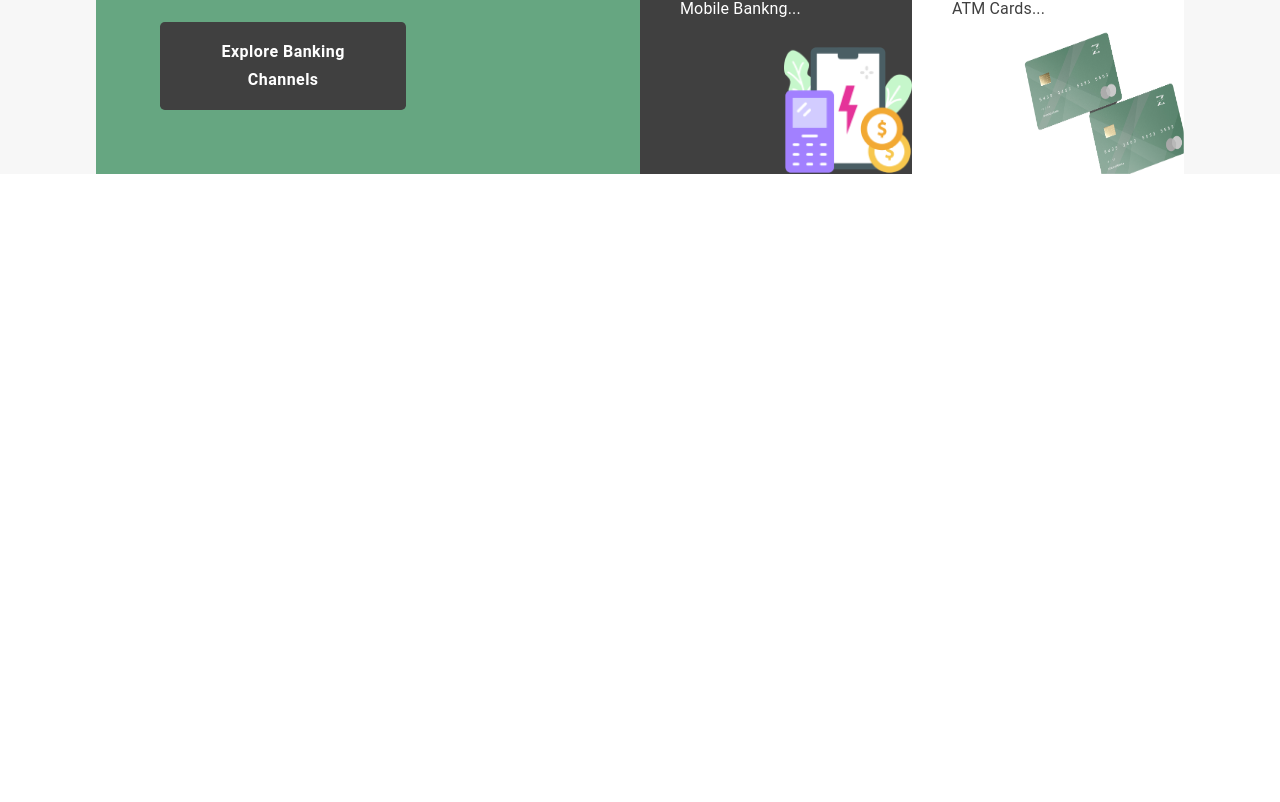
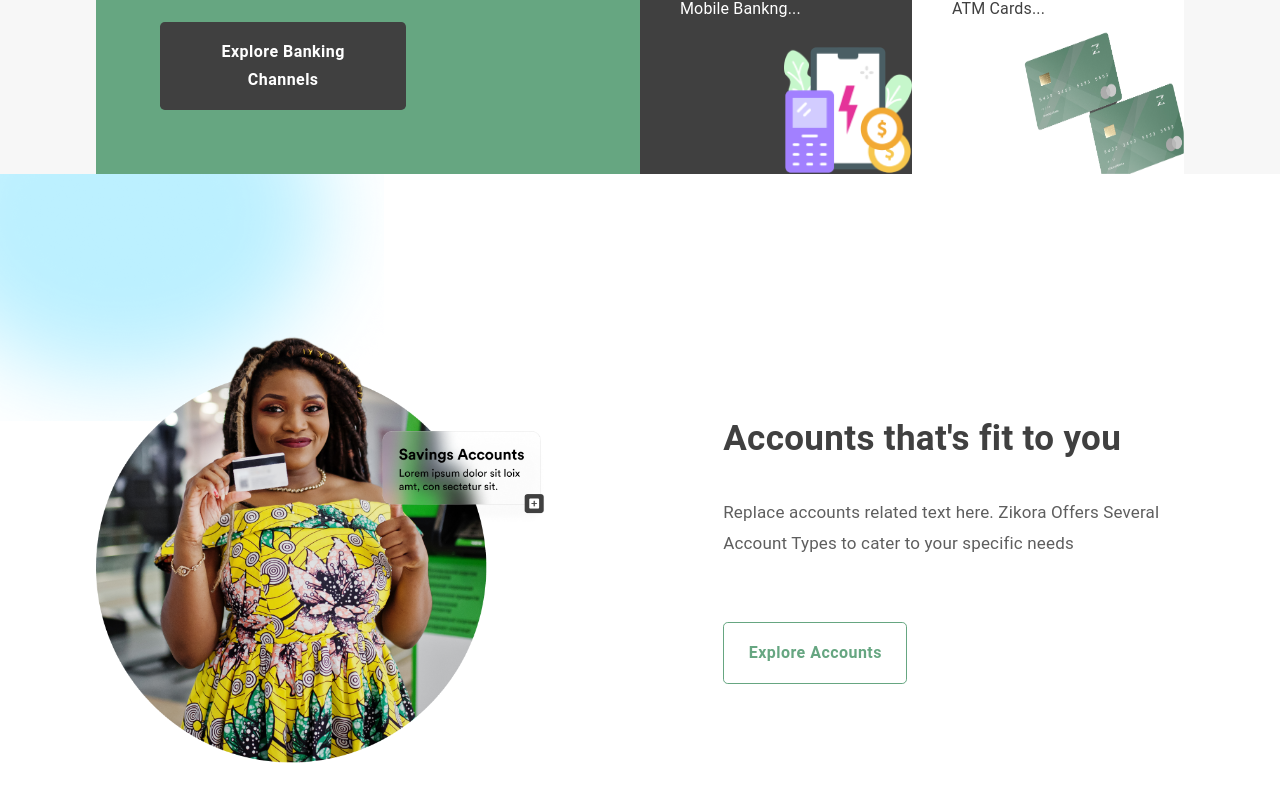
Before and after one commit to 1mustyz/zikora-website, a React (Create React App) app: page / in a window 1280 px wide. Shown: the part 3234-4036 px from the top of the page. Before the commit the page ends 3408 px from the top, so only its background shows below. Built offline with nearby package versions, Linux system fonts and the light colour scheme; a web font is replaced by a local one.

Commit message:
account desktop view

```diff
--- /dev/null
+++ b/src/pages/home/accounts.jsx
@@ -0,0 +1,89 @@
+import React from 'react'
+import {Box, Typography} from '@mui/material';
+import Button from '../../components/button';
+import accountPic1 from '../../images/account-image1.png'
+import accountPic2 from '../../images/account-image2.png'
+
+
+
+
+const Account = () => {
+  return (
+    <Box className='h-full pb-28 width-full pt-40 flex flex-col items-center'
+      sx={{backgroundImage: `url(${accountPic2})`,
+      backgroundRepeat: 'no-repeat',
+      backgroundPositionX: 'left',
+      backgroundPositionY: 'top',
+
+    }}
+    >
+
+
+            {/* first row */}
+            <Box sx={{
+                display: 'flex',
+                flexDirection: 'row',
+                width: '85%',
+
+                // border: '1px solid black',
+            }}>
+                {/* left */}
+                <Box >
+                  <Box sx={{width: '75%'}}>
+                    <img src={accountPic1} alt="acquire loan" />
+                  </Box>
+                </Box>
+                {/* right */}
+                <Box sx={{
+                  width: '50%',
+                  display: 'flex',
+                  flexDirection: 'column',
+                  justifyContent: 'center',
+                  marginLeft: '1.5rem'
+
+                  }}>
+                  <Typography sx={{
+                    fontSize: '35px',
+                    fontWeight: 'bold',
+                    color: '#404040'
+                  }} >
+                      Accounts that's fit to you
+                  </Typography>
+
+                  <Typography  sx={{marginTop: '2rem', fontSize: '17px', color:'#5E5E5E', lineHeight: '180%'}}>
+                      Replace accounts related text here. Zikora Offers Several Account Types to cater to your specific needs
+                  </Typography>
+
+                  <Button title="Explore Accounts"  outline={true}
+                        style={{
+                            padding: '1rem 1.5rem',
+                            color: '#66A681',
+                            border: '1px solid #66A681' ,
+                            borderRadius: '0.3rem',
+                            fontWeight: 'bold',
+                            textTransform: 'none',
+                            marginTop: '4rem',
+                            width: '40%',
+                            fontSize: '16px',
+                            "&:hover": {
+                              border:"1px solid #564345",
+
+                            },
+                            '@media (max-width: 639px)': {
+                                with: '100%',
+                                fontSize: '16px',
+                                padding: '5% 28%',
+
+                            },
+                        }} />
+                </Box>
+            </Box>
+
+
+
+
+    </Box>
+  )
+}
+
+export default Account
--- a/src/pages/home/index.jsx
+++ b/src/pages/home/index.jsx
@@ -3,6 +3,7 @@ import HomeMain from './main'
 import GreenCard from './greenCard'
 import LoansEmpower from './loans'
 import Channels from './channels'
+import Account from './accounts'
 
 const IndexHome = () => {
   return (
@@ -11,6 +12,7 @@ const IndexHome = () => {
         <GreenCard />
         <LoansEmpower />
         <Channels />
+        <Account />
 
     </div>
   )
```
Also changed, not shown: src/images/account-image1.png (added), src/images/account-image2.png (added).
